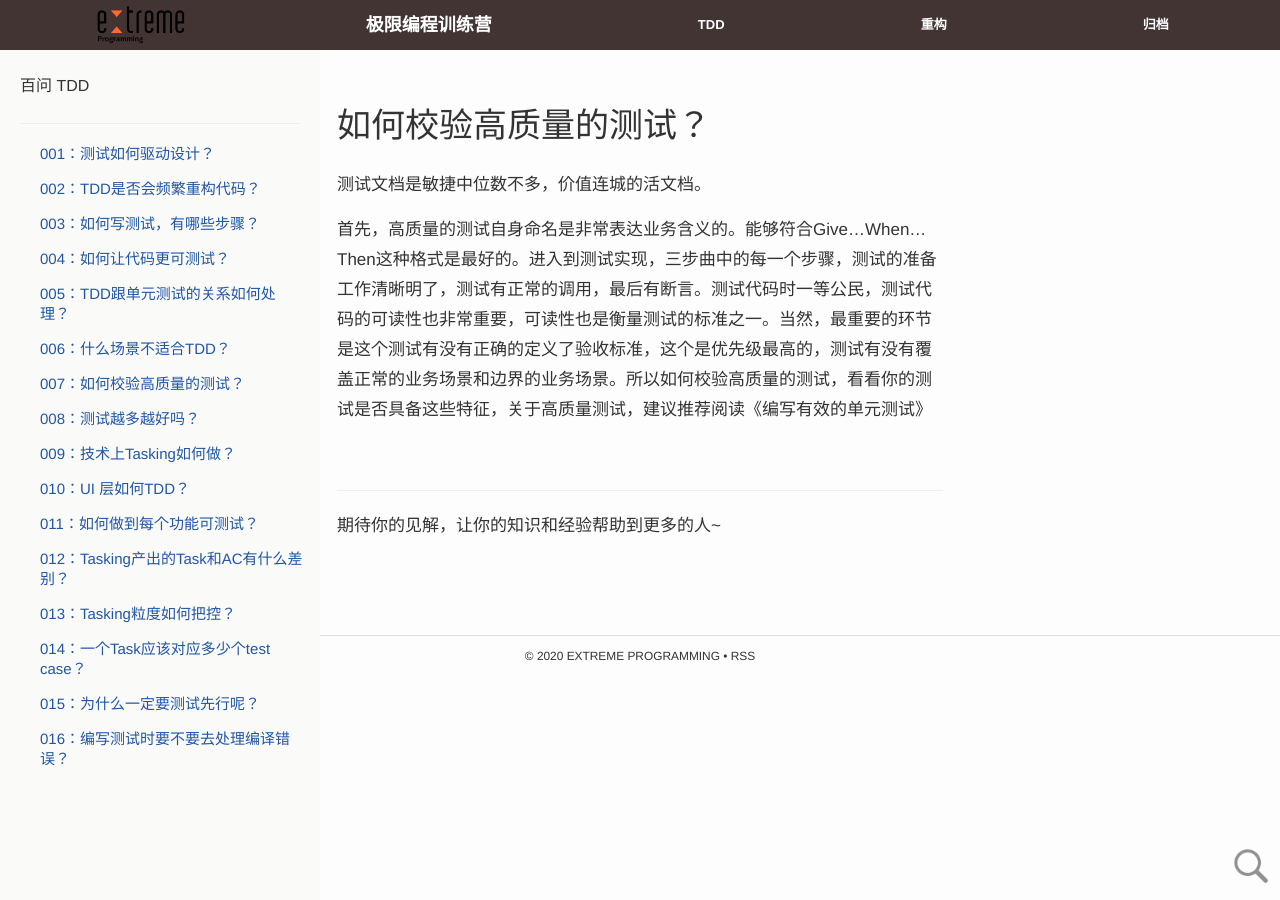
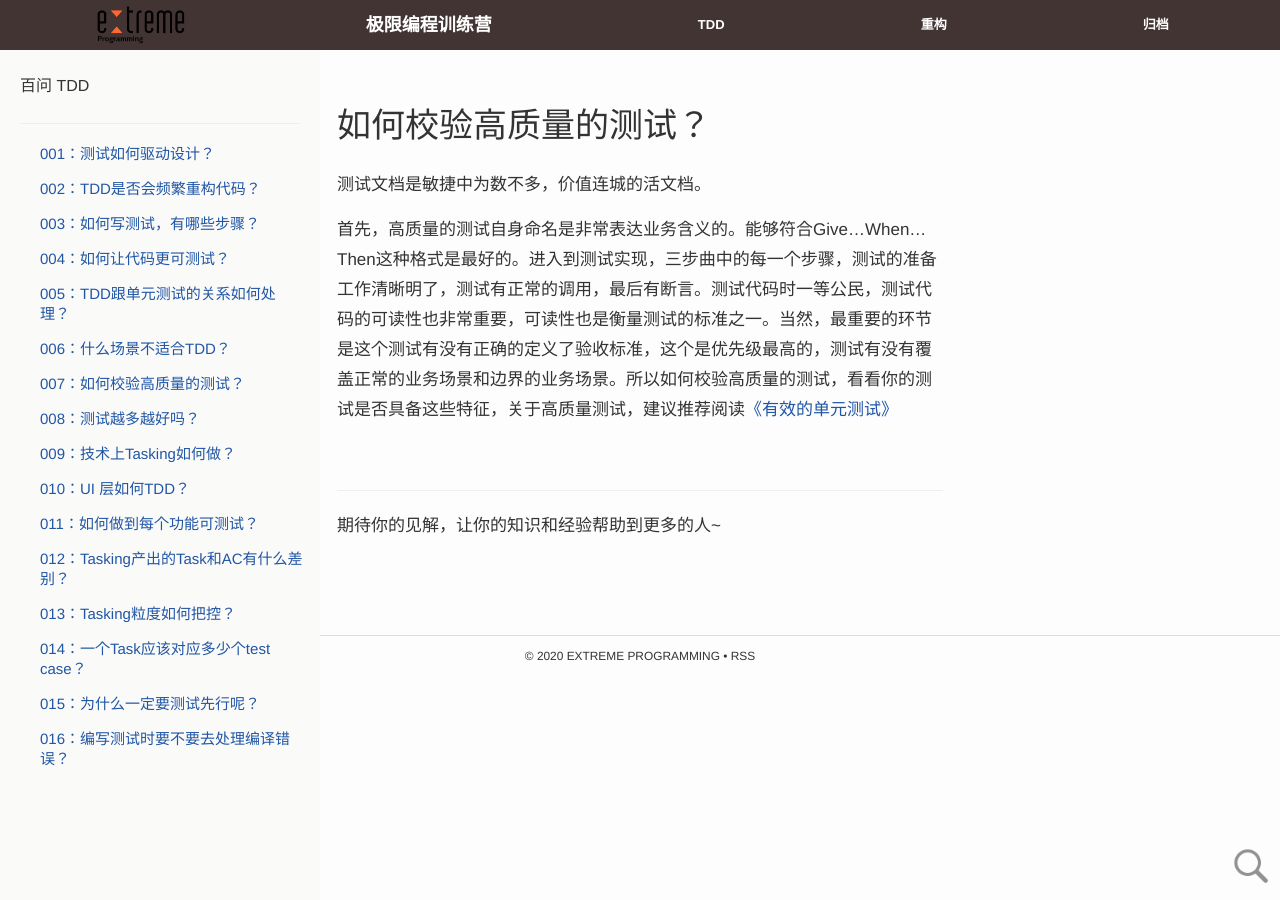
Before and after one commit to xp-bootcamp/xp-bootcamp.github.io, a Jekyll site: the page built from page/tdd/questions/007.md, in a window 1280 px wide. Built offline with Jekyll 4.4.1, drawn with Linux system fonts in a browser that asks for light colours; nearby versions of some CDN libraries; comment, search, counter and statistics services are not loaded; a style sheet for code colours, icons or effects is not loaded.

Commit message:
Update tdd
Signed-off-by: Yuan Shenjian <sjyuan@thoughtworks.com>

```diff
--- a/page/tdd/questions/007.md
+++ b/page/tdd/questions/007.md
@@ -5,6 +5,6 @@ title: "如何校验高质量的测试？"
 tag: tdd-question-100
 ---
 
-测试文档是敏捷中位数不多，价值连城的活文档。
+测试文档是敏捷中为数不多，价值连城的活文档。
 
-首先，高质量的测试自身命名是非常表达业务含义的。能够符合Give...When...Then这种格式是最好的。进入到测试实现，三步曲中的每一个步骤，测试的准备工作清晰明了，测试有正常的调用，最后有断言。测试代码时一等公民，测试代码的可读性也非常重要，可读性也是衡量测试的标准之一。当然，最重要的环节是这个测试有没有正确的定义了验收标准，这个是优先级最高的，测试有没有覆盖正常的业务场景和边界的业务场景。所以如何校验高质量的测试，看看你的测试是否具备这些特征，关于高质量测试，建议推荐阅读《编写有效的单元测试》
+首先，高质量的测试自身命名是非常表达业务含义的。能够符合Give...When...Then这种格式是最好的。进入到测试实现，三步曲中的每一个步骤，测试的准备工作清晰明了，测试有正常的调用，最后有断言。测试代码时一等公民，测试代码的可读性也非常重要，可读性也是衡量测试的标准之一。当然，最重要的环节是这个测试有没有正确的定义了验收标准，这个是优先级最高的，测试有没有覆盖正常的业务场景和边界的业务场景。所以如何校验高质量的测试，看看你的测试是否具备这些特征，关于高质量测试，建议推荐阅读[《有效的单元测试》](https://read.douban.com/ebook/30547165/)
```
Also changed, not shown: page/tdd/questions/009.md (+1 -1 lines).
